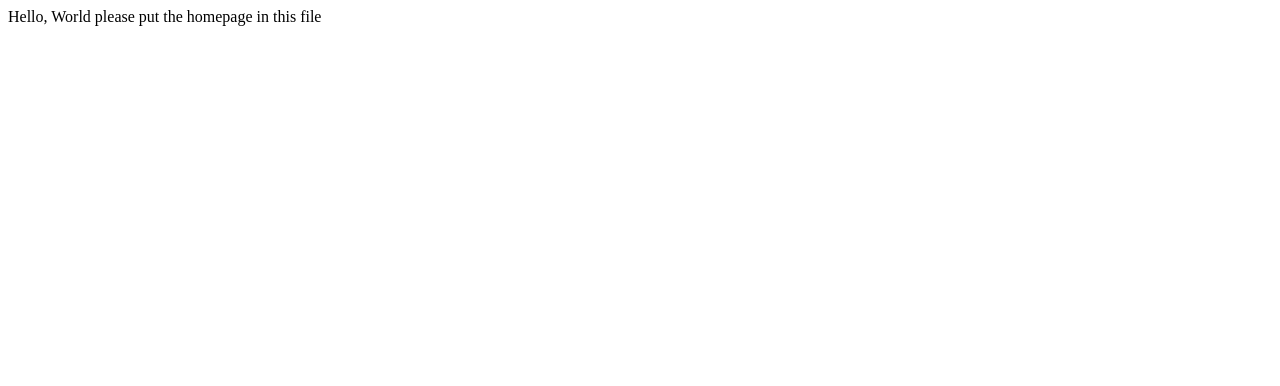
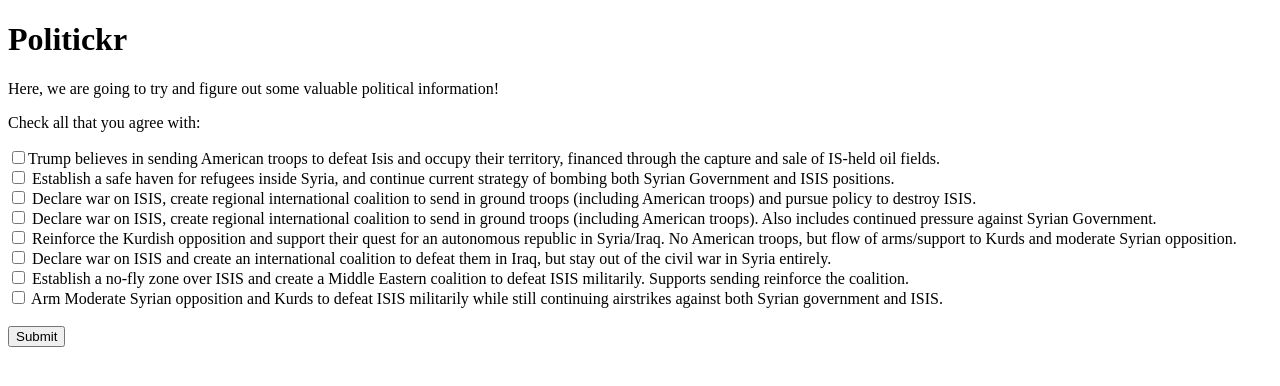
Before and after one commit to joshuazweig/Lionhack, a plain HTML site: page templates/index.html in a window 1280 px wide. Drawn offline with Linux system fonts and the light colour scheme.

Commit message:
added form for one question

```diff
--- a/templates/index.html
+++ b/templates/index.html
@@ -1,3 +1,30 @@
-<html>
-      Hello, World please put the homepage in this file
+<!DOCTYPE html>
+<html lang="en">
+    <head>
+        <meta charset="utf-8">
+        <title>Politickr</title>
+    </head>
+    <body>
+        <h1>Politickr</h1>
+        <p>Here, we are going to try and figure out some valuable political information!</p>
+        <form>
+        	<p>Check all that you agree with:</p>
+        	<input type="checkbox" name="Trump" value="1">Trump believes in sending American troops to defeat Isis and occupy their territory, financed through the capture and sale of IS-held oil fields.<br>
+        	<input type="checkbox" name="Carson"value="1">
+        	Establish a safe haven for refugees inside Syria, and continue current strategy of bombing both Syrian Government and ISIS positions.<br>
+        	<input type="checkbox" name="Bush" value="1">
+        	Declare war on ISIS, create regional international coalition to send in ground troops (including American troops) and pursue policy to destroy ISIS.<br>
+        	<input type="checkbox" name="Rubio" value="1">
+        	Declare war on ISIS, create regional international coalition to send in ground troops (including American troops). Also includes continued pressure against Syrian Government.<br>
+        	<input type="checkbox" name="Cruz" value="1">
+        	Reinforce the Kurdish opposition and support their quest for an autonomous republic in Syria/Iraq. No American troops, but flow of arms/support to Kurds and moderate Syrian opposition.<br>
+        	<input type="checkbox" name="Kasich" value="1">
+        	Declare war on ISIS and create an international coalition to defeat them in Iraq, but stay out of the civil war in Syria entirely.<br>
+        	<input type="checkbox" name="Christie" value="1">
+        	Establish a no-fly zone over ISIS and create a Middle Eastern coalition to defeat ISIS militarily. Supports sending reinforce the coalition.<br>
+        	<input type="checkbox" name="Paul" value="1">
+        	Arm Moderate Syrian opposition and Kurds to defeat ISIS militarily while still continuing airstrikes against both Syrian government and ISIS.<br><br>
+        	<input type="submit" value="Submit">
+        </form>
+    </body>
 </html>
```
Also changed, not shown: 1 other file.
